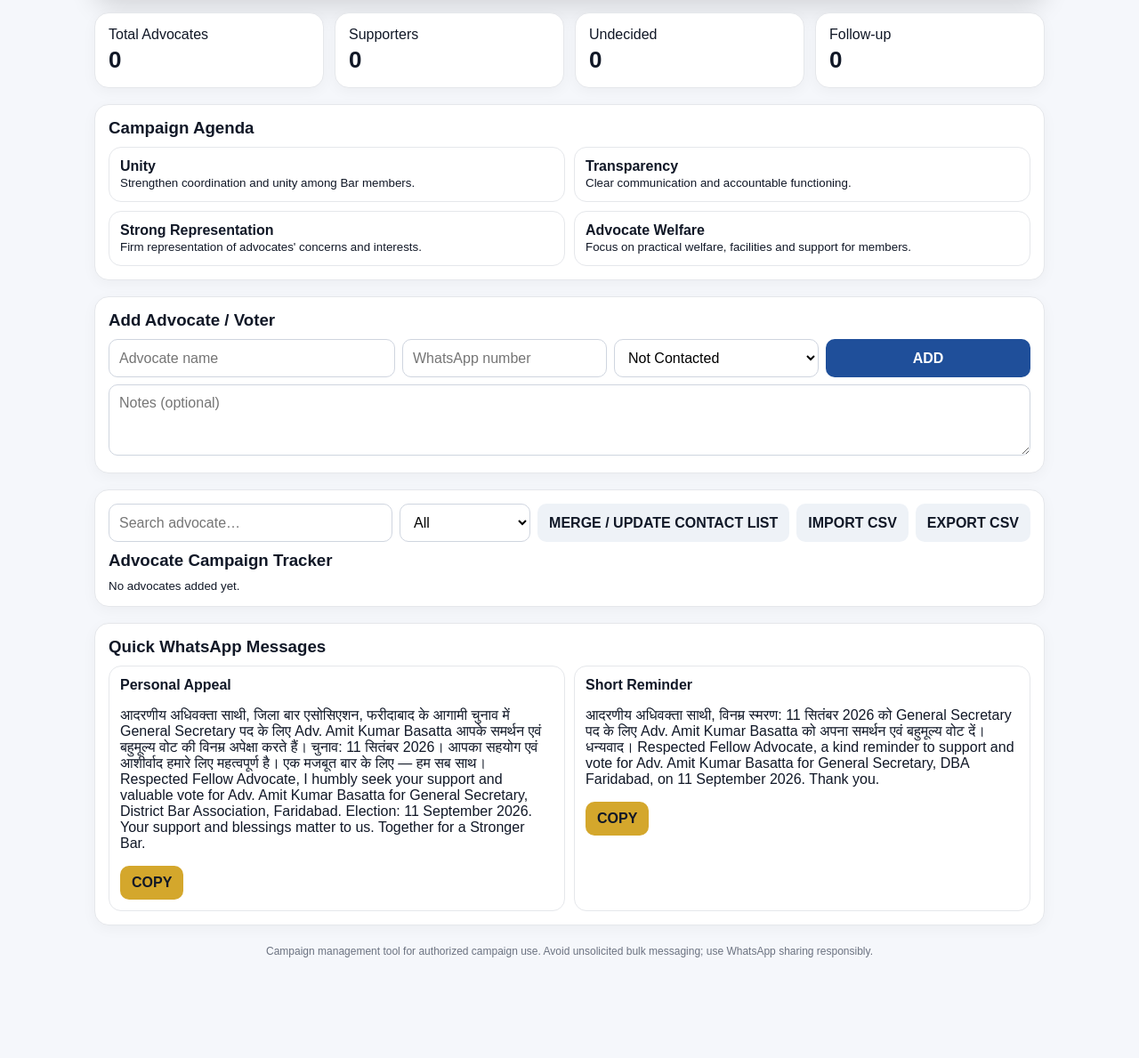
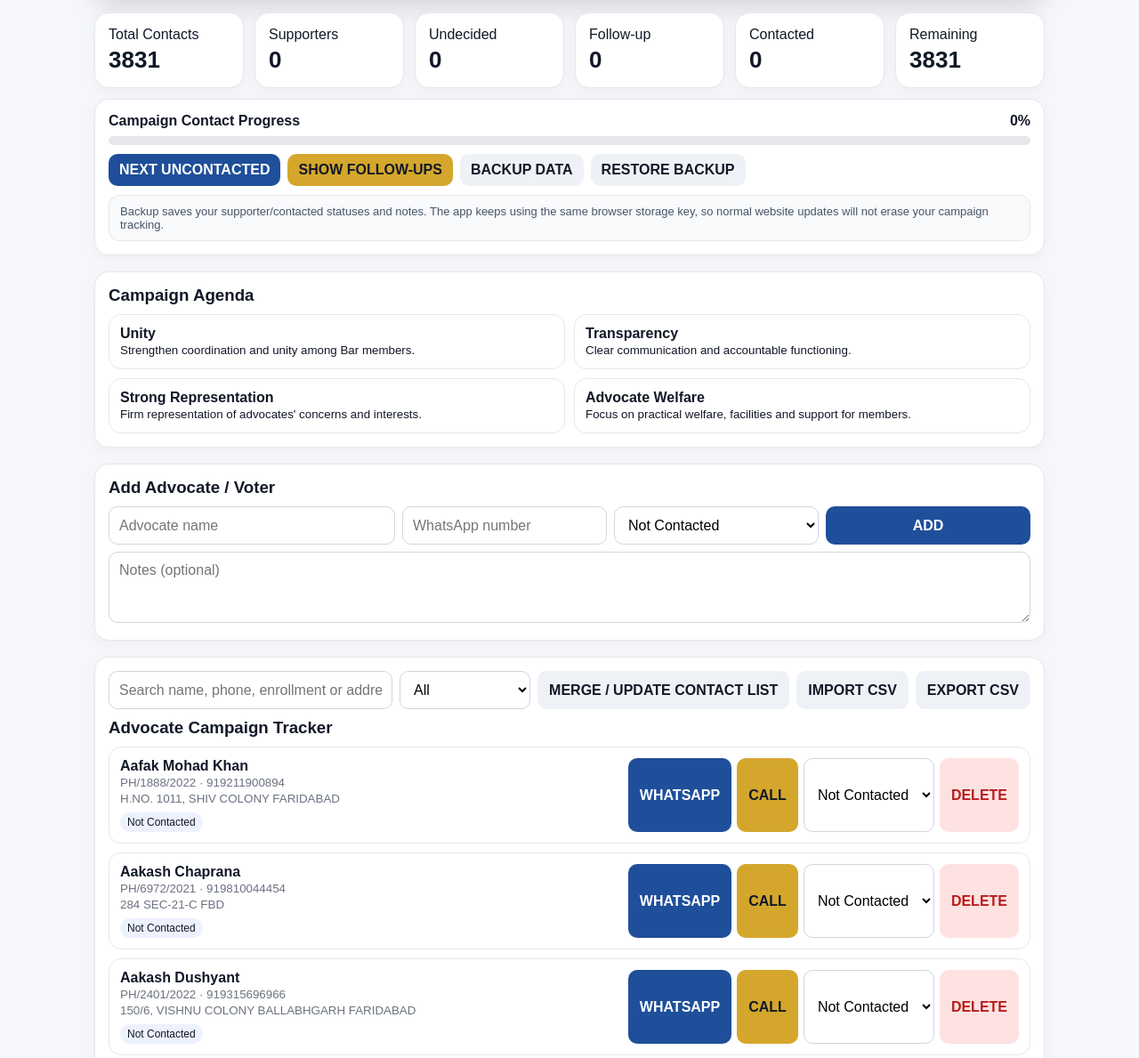
Before and after one commit to vakildraftgo/DBA-Election-Connect, a plain HTML site: page index.html in a window 1280 px wide. Shown: the part 246-1435 px from the top of the page at 89% size. Before the commit the page ends 1360 px from the top, so only its background shows below. Drawn offline with Linux system fonts and the light colour scheme.

Commit message:
Upgrade DBA campaign app

```diff
--- a/index.html
+++ b/index.html
@@ -29,7 +29,7 @@
     .hero h2{margin:0 0 10px;font-size:18px;font-weight:600}
     .tag{display:inline-block;background:rgba(255,255,255,.12);padding:7px 10px;border-radius:999px;margin:4px 6px 0 0}
     .count{font-size:28px;font-weight:700;margin-top:12px}
-    .grid{display:grid;grid-template-columns:repeat(4,1fr);gap:12px;margin-top:16px}
+    .grid{display:grid;grid-template-columns:repeat(6,1fr);gap:12px;margin-top:16px}
     .stat,.card{background:var(--card);border:1px solid var(--border);border-radius:16px;padding:15px;box-shadow:0 4px 16px rgba(0,0,0,.04)}
     .stat b{display:block;font-size:26px;margin-top:4px}
     .section{margin-top:18px}
@@ -55,6 +55,12 @@
     .templates{display:grid;grid-template-columns:1fr 1fr;gap:10px}
     .template{background:white;border:1px solid var(--border);border-radius:14px;padding:12px}
     .footer{color:var(--muted);font-size:12px;margin:22px 0;text-align:center}
+    .progress{height:10px;background:#e5e7eb;border-radius:999px;overflow:hidden;margin-top:8px}
+    .progress > span{display:block;height:100%;background:var(--good);width:0}
+    .notice{background:#f8fafc;border:1px solid var(--border);border-radius:12px;padding:10px 12px;margin-top:10px;font-size:13px;color:#475569}
+    .focusbar{display:flex;gap:8px;flex-wrap:wrap;align-items:center;margin-top:10px}
+    .focusbar button{padding:9px 12px}
+    .highlight{outline:3px solid var(--accent2);outline-offset:2px}
     @media(max-width:760px){
       .hero{grid-template-columns:100px 1fr;padding:14px}
       .hero img{
@@ -88,10 +94,24 @@
   </section>
 
   <div class="grid">
-    <div class="stat">Total Advocates<b id="sTotal">0</b></div>
+    <div class="stat">Total Contacts<b id="sTotal">0</b></div>
     <div class="stat">Supporters<b id="sSupport">0</b></div>
     <div class="stat">Undecided<b id="sUndecided">0</b></div>
     <div class="stat">Follow-up<b id="sFollow">0</b></div>
+    <div class="stat">Contacted<b id="sContacted">0</b></div>
+    <div class="stat">Remaining<b id="sRemaining">0</b></div>
+  </div>
+  <div class="card" style="margin-top:12px">
+    <b>Campaign Contact Progress <span id="sPercent" style="float:right">0%</span></b>
+    <div class="progress"><span id="progressFill"></span></div>
+    <div class="focusbar">
+      <button class="primary" onclick="focusNext()">NEXT UNCONTACTED</button>
+      <button class="gold" onclick="showFollowUps()">SHOW FOLLOW-UPS</button>
+      <button class="ghost" onclick="backupJSON()">BACKUP DATA</button>
+      <button class="ghost" onclick="document.getElementById('backupImport').click()">RESTORE BACKUP</button>
+      <input id="backupImport" type="file" accept=".json,application/json" style="display:none" onchange="restoreJSON(event)">
+    </div>
+    <div class="notice">Backup saves your supporter/contacted statuses and notes. The app keeps using the same browser storage key, so normal website updates will not erase your campaign tracking.</div>
   </div>
 
   <section class="section card">
@@ -124,7 +144,7 @@
 
   <section class="section card">
     <div class="toolbar">
-      <input id="search" placeholder="Search advocate…" oninput="render()" style="flex:1;min-width:220px">
+      <input id="search" placeholder="Search name, phone, enrollment or address…" oninput="render()" style="flex:1;min-width:220px">
       <select id="filter" onchange="render()" style="width:auto">
         <option>All</option><option>Supporter</option><option>Undecided</option>
         <option>Contact Later</option><option>Contacted</option><option>Not Contacted</option>
@@ -210,14 +230,53 @@
   const a=advocates.find(x=>x.id===id); if(!a)return;
   const phone=which==='gas'?cleanPhone(a.gasPhone||''):primaryPhone(a);
   if(!phone){alert('No phone number saved for this advocate');return;}
+  if(a.status==='Not Contacted'){a.status='Contacted';a.updated=new Date().toISOString();localStorage.setItem(KEY,JSON.stringify(advocates));}
   window.location.href='tel:+'+phone;
+  render();
+}
+function focusNext(){
+  document.getElementById('filter').value='Not Contacted';
+  document.getElementById('search').value='';
+  render();
+  const first=document.querySelector('.adv[data-has-phone="1"]');
+  if(!first){alert('No uncontacted advocate with a phone number found.');return;}
+  first.classList.add('highlight');
+  first.scrollIntoView({behavior:'smooth',block:'center'});
+  setTimeout(()=>first.classList.remove('highlight'),2500);
+}
+function showFollowUps(){
+  document.getElementById('filter').value='Contact Later';
+  document.getElementById('search').value='';
+  render();
+  document.getElementById('list').scrollIntoView({behavior:'smooth',block:'start'});
+}
+function backupJSON(){
+  const payload={app:'DBA Election Connect',version:2,exported:new Date().toISOString(),advocates};
+  const blob=new Blob([JSON.stringify(payload,null,2)],{type:'application/json'});
+  const url=URL.createObjectURL(blob);
+  const a=document.createElement('a');a.href=url;a.download='DBA-campaign-backup-'+new Date().toISOString().slice(0,10)+'.json';a.click();URL.revokeObjectURL(url);
+}
+function restoreJSON(event){
+  const file=event.target.files?.[0]; if(!file)return;
+  const reader=new FileReader();
+  reader.onload=()=>{
+    try{
+      const data=JSON.parse(String(reader.result||''));
+      const rows=Array.isArray(data)?data:data.advocates;
+      if(!Array.isArray(rows)) throw new Error('Invalid backup');
+      if(!confirm(`Restore ${rows.length} contacts from this backup? This will replace the current browser campaign data.`)) return;
+      advocates=rows; save(); alert('Backup restored successfully.');
+    }catch(e){alert('This does not look like a valid DBA campaign backup file.');}
+    event.target.value='';
+  };
+  reader.readAsText(file);
 }
 function render(){
   const q=(document.getElementById('search').value||'').toLowerCase();
   const f=document.getElementById('filter').value;
   const rows=advocates.filter(a=>(!q||(a.name||'').toLowerCase().includes(q)||(a.phone||'').includes(q)||(a.enrollment||'').toLowerCase().includes(q)||(a.address||'').toLowerCase().includes(q)||(a.gasPhone||'').includes(q)||(a.gasAddress||'').toLowerCase().includes(q)||(a.workplace||'').toLowerCase().includes(q)||(a.email||'').toLowerCase().includes(q))&&(f==='All'||a.status===f));
   document.getElementById('list').innerHTML=rows.length?rows.map(a=>`
-    <div class="adv">
+    <div class="adv" data-has-phone="${primaryPhone(a)?'1':'0'}">
       <div>
         <b>${escapeHtml(a.name)}</b><br>
         <small>${a.enrollment?escapeHtml(a.enrollment)+' · ':''}${a.phone?escapeHtml(a.phone):'No official phone saved'}</small>
@@ -236,10 +295,21 @@
         <button class="danger" onclick="del(${a.id})">DELETE</button>
       </div>
     </div>`).join(''):'<small>No advocates added yet.</small>';
-  document.getElementById('sTotal').textContent=advocates.length;
-  document.getElementById('sSupport').textContent=advocates.filter(a=>a.status==='Supporter').length;
-  document.getElementById('sUndecided').textContent=advocates.filter(a=>a.status==='Undecided').length;
-  document.getElementById('sFollow').textContent=advocates.filter(a=>a.status==='Contact Later').length;
+  const total=advocates.length;
+  const supporters=advocates.filter(a=>a.status==='Supporter').length;
+  const undecided=advocates.filter(a=>a.status==='Undecided').length;
+  const follow=advocates.filter(a=>a.status==='Contact Later').length;
+  const contacted=advocates.filter(a=>a.status!=='Not Contacted').length;
+  const remaining=advocates.filter(a=>a.status==='Not Contacted').length;
+  const pct=total?Math.round((contacted/total)*100):0;
+  document.getElementById('sTotal').textContent=total;
+  document.getElementById('sSupport').textContent=supporters;
+  document.getElementById('sUndecided').textContent=undecided;
+  document.getElementById('sFollow').textContent=follow;
+  document.getElementById('sContacted').textContent=contacted;
+  document.getElementById('sRemaining').textContent=remaining;
+  document.getElementById('sPercent').textContent=pct+'%';
+  document.getElementById('progressFill').style.width=pct+'%';
 }
 function escapeHtml(s){return String(s).replace(/[&<>"']/g,m=>({'&':'&amp;','<':'&lt;','>':'&gt;','"':'&quot;',"'":'&#39;'}[m]));}
 function csvParseLine(line){
@@ -329,7 +399,14 @@
   const days=Math.floor(d/86400000), hrs=Math.floor((d%86400000)/3600000), mins=Math.floor((d%3600000)/60000);
   document.getElementById('countdown').textContent=`${days}d ${hrs}h ${mins}m to Election Day`;
 }
-setInterval(tick,30000);tick();render();
+async function firstRunLoad(){
+  if(advocates.length) return;
+  try{
+    const r=await fetch('voters.json',{cache:'no-store'});
+    if(r.ok){const rows=await r.json();mergeVoters(rows);}
+  }catch(e){}
+}
+setInterval(tick,30000);tick();render();firstRunLoad();
 </script>
 </body>
 </html>
```
